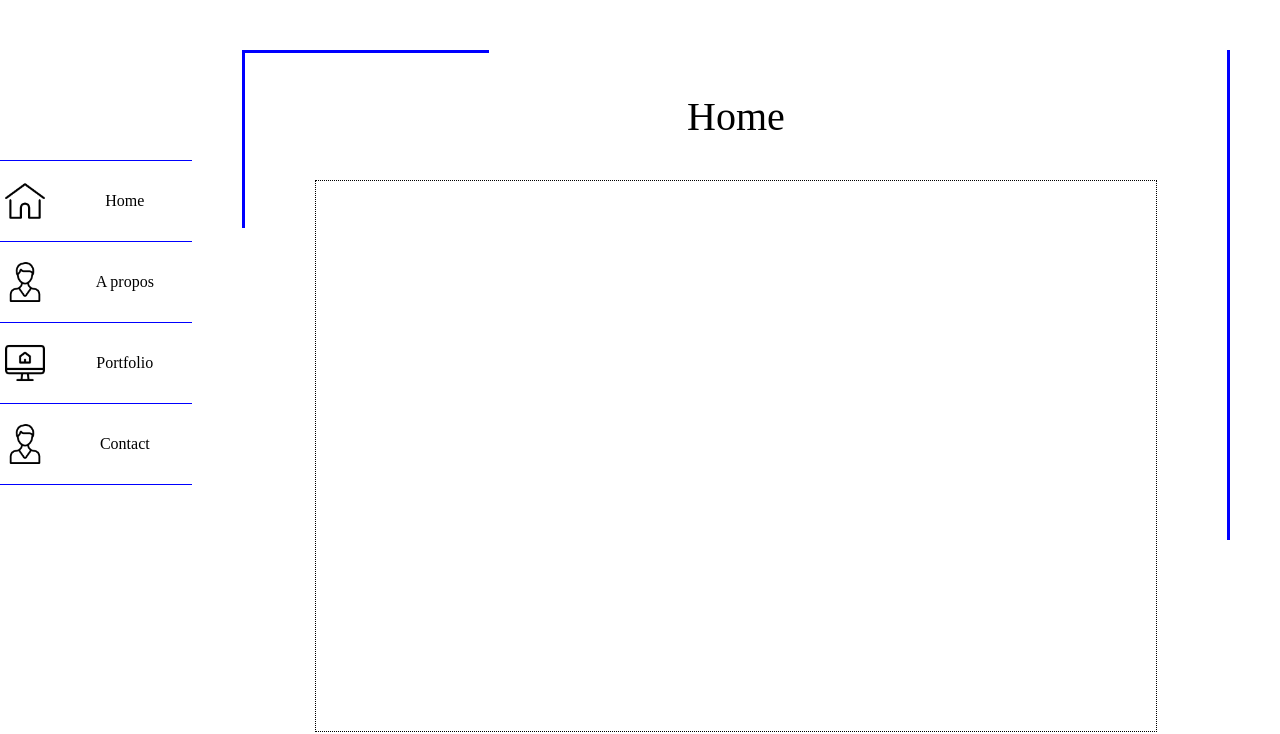
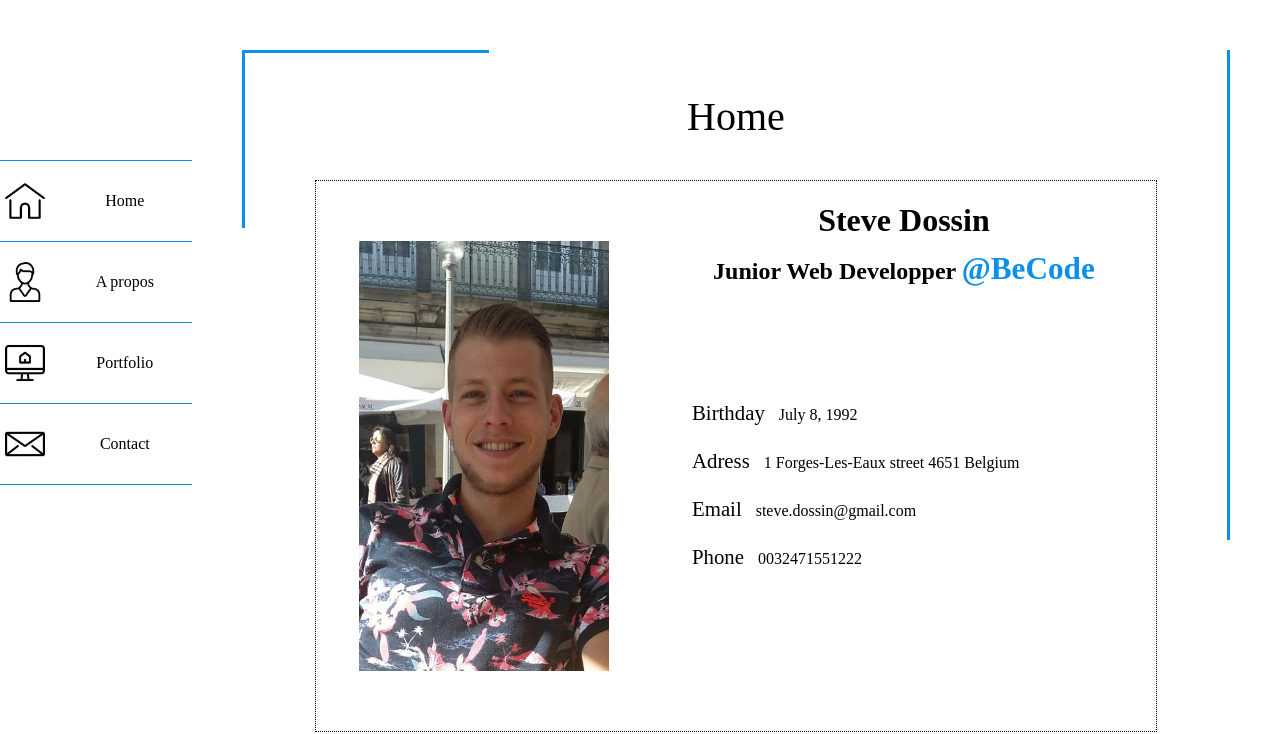
Before and after one commit to Stev07/VCard, a plain HTML site: page index.html in a window 1280 px wide. Drawn offline with Linux system fonts and the light colour scheme.

Commit message:
finish homepage

```diff
--- /dev/null
+++ b/home.css
@@ -0,0 +1,48 @@
+.content2{
+    display:grid;
+    grid-template-columns: 40% 60%;
+}
+
+.photo{
+    grid-column: 1;
+    display:flex;
+    justify-content: center;
+    align-items: center;
+}
+.photo img{
+    width:250px;
+}
+
+.content2-infos{
+    grid-column: 2;
+    display:grid;
+    grid-template-columns: 50% 50%;
+    grid-template-rows: 50px 50px auto ;
+    text-align: center;
+}
+
+.name{
+    grid-column: 1/3;
+    grid-row:1;
+}
+
+.job{
+    grid-column:1/3;
+    grid-row:2;
+}
+
+.becode{color:#0A90E8;
+        font-size:1.3em;}
+
+.about{
+    margin-top:20%;
+    margin-left:40px;
+    grid-column:1/3;
+    text-align:justify;
+    line-height: 30px;
+}
+
+.about-title{
+    font-size: 1.3em;
+    margin-right:10px;
+}
--- a/index.html
+++ b/index.html
@@ -1,10 +1,11 @@
 <!DOCTYPE html>
-<html lang="fr">
+<html lang="fr-BE">
 <head>
     <meta charset="UTF-8">
     <meta name="viewport" content="width=device-width, initial-scale=1.0">
     <meta http-equiv="X-UA-Compatible" content="ie=edge">
     <link href="style.css" rel="stylesheet"/>
+    <link href="home.css" rel="stylesheet"/>
     <title>VCard Steve Dossin</title>
 </head>
 <body>
@@ -27,7 +28,7 @@
             </div>
 
             <div class="nav-item nav-contact">
-                <img src="img/user.png" class="nav-logo"><a href="contact.html">Contact</a>
+                <img src="img/envelope.png" class="nav-logo"><a href="contact.html">Contact</a>
             </div>
         </nav>
         <main>
@@ -38,8 +39,28 @@
                 <div class="content-title"><p class="title">Home</p></div>
 
                 <div class="content2">
+                    <div class="photo">
+                        <img src="img/moi.png"/>
+                    </div>
 
+                    <div class="content2-infos">
+                        <div class="name">
+                            <h1>Steve Dossin</h1>
+                        </div>
+
+                        <div class="job">
+                            <h2>Junior Web Developper <span class="becode">@BeCode</span></h2>
+                        </div>
+
+                        <div class="about">
+                            <p><span class="about-title">Birthday</span> July 8, 1992</p>
+                            <p><span class="about-title">Adress</span> 1 Forges-Les-Eaux street 4651 Belgium</p>
+                            <p><span class="about-title">Email</span> steve.dossin@gmail.com</p>
+                            <p><span class="about-title">Phone</span> 0032471551222</p>
+                        </div>
+                    </div>
                 </div>
+
             </div>
 
         </main>
--- a/style.css
+++ b/style.css
@@ -36,7 +36,7 @@ nav a:hover{
 .nav-photo{
     width: 100%;
     height:20%;
-    border-bottom:1px solid blue;
+    border-bottom:1px solid #0A90E8;
     text-align: center;
 }
 .nav-photo img{
@@ -46,14 +46,14 @@ nav a:hover{
 .nav-home{
     width: 100%;
     height:10%;
-    border-bottom:1px solid blue;
+    border-bottom:1px solid #0A90E8;
     text-align: center;
 }
 
 .nav-portfolio{
     width: 100%;
     height:10%;
-    border:1px solid blue;
+    border:1px solid #0A90E8;
     text-align: center;
 
 }
@@ -68,7 +68,7 @@ nav a:hover{
 .nav-contact{
     width: 100%;
     height:10%;
-    border-bottom:1px solid blue;
+    border-bottom:1px solid #0A90E8;
     text-align: center;
 
 }
@@ -88,20 +88,20 @@ main{
 .content-rightbar{
     height: 70%;
     width: 3px;
-    background: blue;
+    background: #0A90E8;
     float:right;
 }
 
 .content-topbar{
     height: 3px;
     width: 25%;
-    background: blue;
+    background: #0A90E8;
 }
 
 .content-leftbar{
     height: 25%;
     width: 3px;
-    background: blue;
+    background: #0A90E8;
     float:left;
 }
 
```
Also changed, not shown: about.html (+1 -1 lines), contact.html (+1 -1 lines), portfolio.html (+5 -5 lines).
